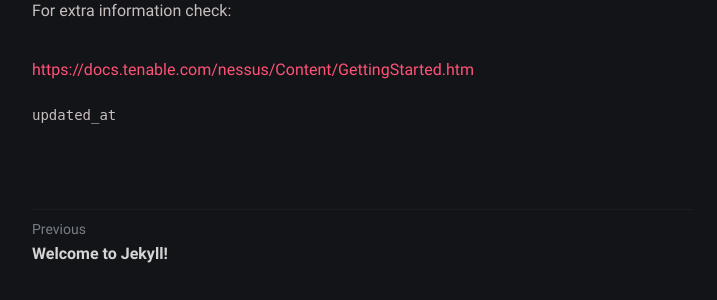
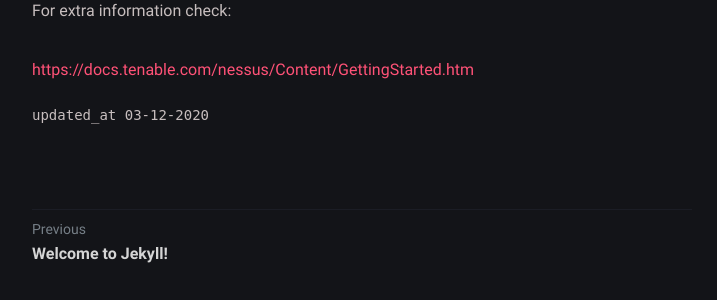
Before and after one commit to TzZek/zek-blog-v2, a Jekyll site: the page built from _posts/nessus-ubuntu/2020-12-07-nessus-ubuntu.md, in a window 1280 px wide. Shown: the part 1868-2168 px from the top of the page, without its empty margins (278-995 px from the left). Built offline with Jekyll 4.4.1, drawn with Linux system fonts in a browser that asks for light colours; some web fonts are replaced.

Commit message:
2020-12-07-nessus-ubuntu.md: updated modified

```diff
--- a/_posts/nessus-ubuntu/2020-12-07-nessus-ubuntu.md
+++ b/_posts/nessus-ubuntu/2020-12-07-nessus-ubuntu.md
@@ -4,7 +4,7 @@ description: >-
   Lorem ipsum dolor sit amet, consectetur adipiscing elit, sed do eiusmod tempor
   incididunt ut labore et dolore magna aliqua.
 date: '2020-12-07T17:30:53.930Z'
-modified: ''
+modified: '2020-12-03T09:30'
 tags:
   - Nessus
   - Ubuntu 20.04
```
